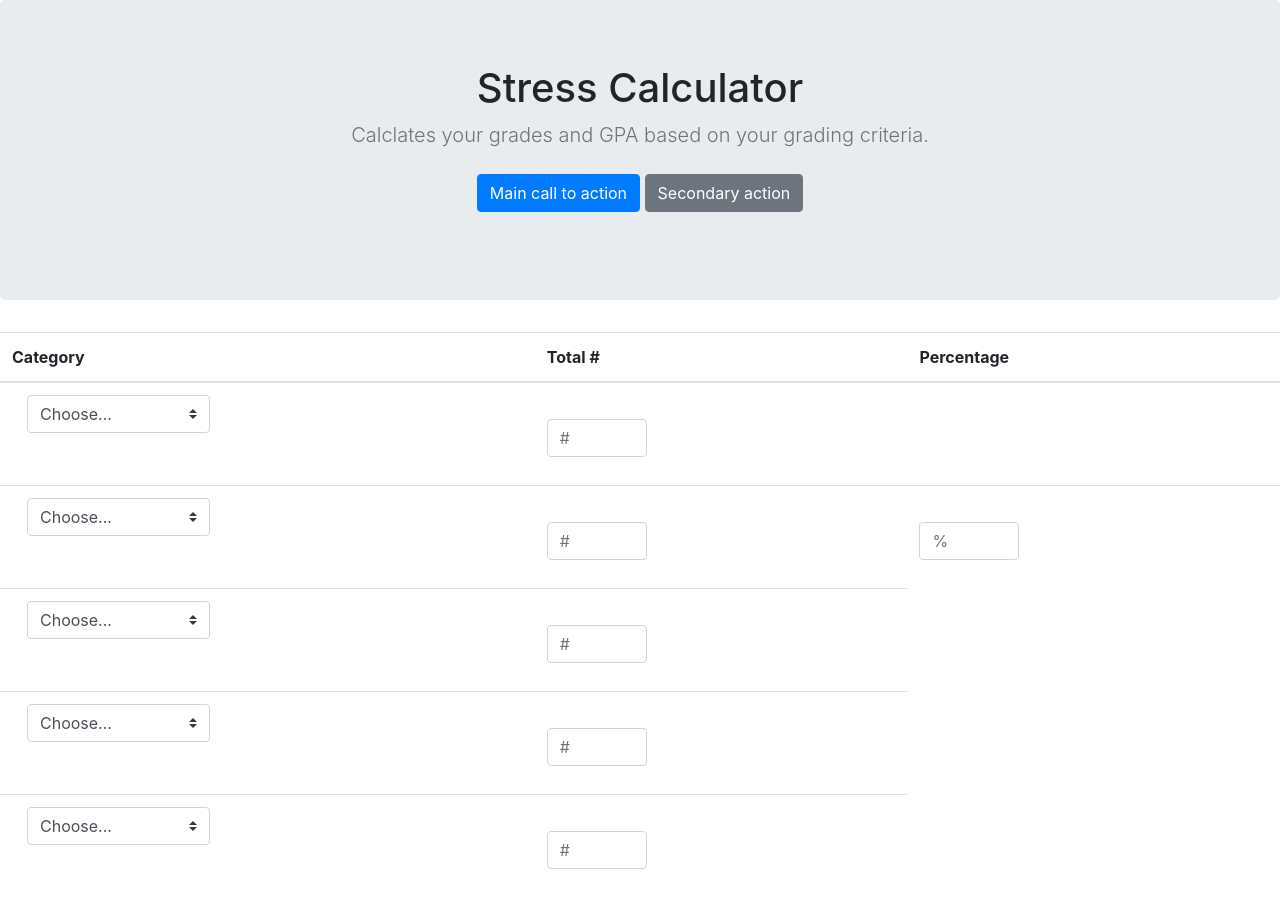
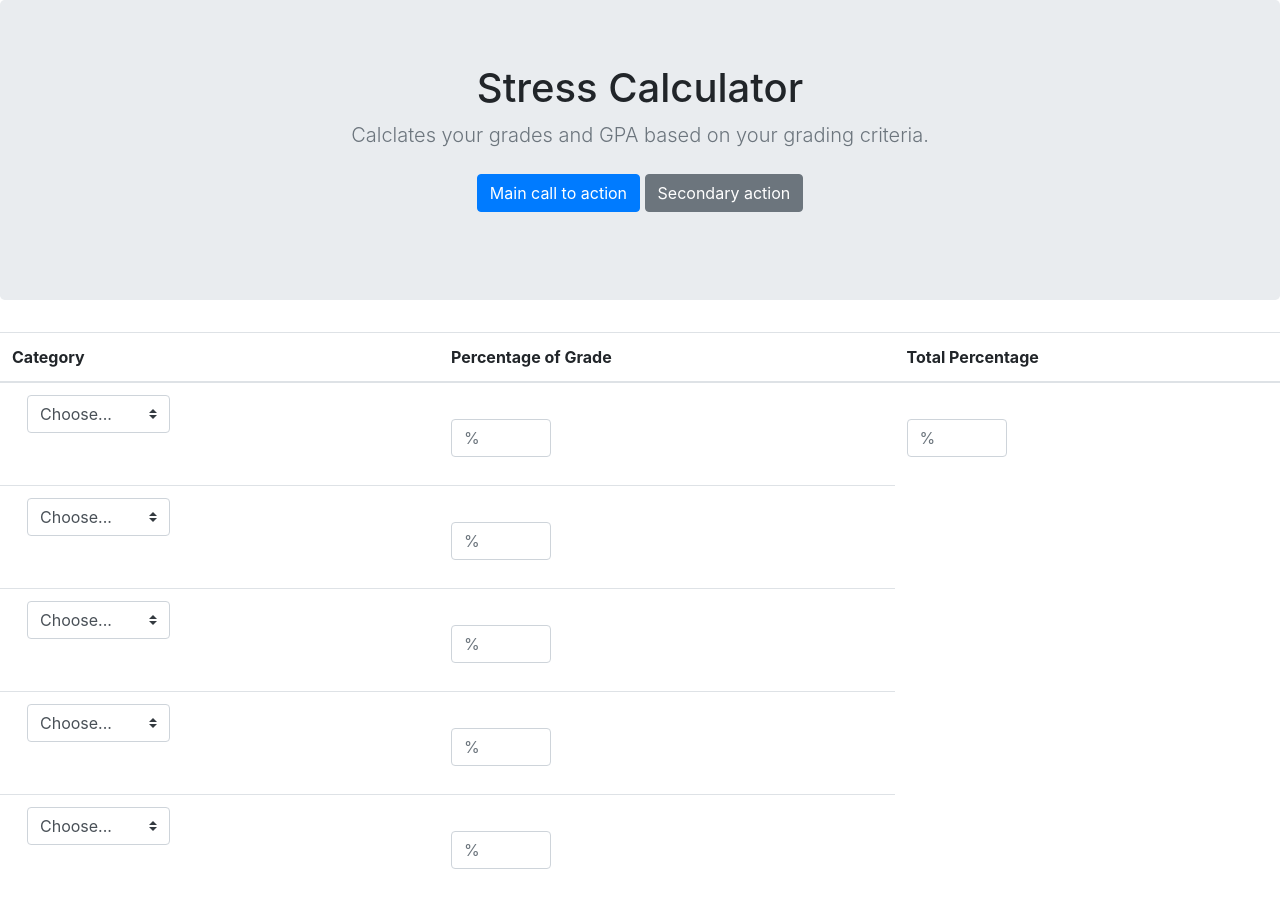
Before and after one commit to sarora324/grades, a Flask app: page / in a window 1280 px wide. Run offline with Flask 2, Linux system fonts and the light colour scheme; some libraries are stand-ins or nearby versions.

Commit message:
Ian changes
asfa

```diff
--- a/wimbeldon_serve/templates/homepage.html
+++ b/wimbeldon_serve/templates/homepage.html
@@ -31,8 +31,8 @@
     <thead>
     <tr>
       <th scope="col">Category</th>
-      <th scope="col">Total #</th>
-      <th scope="col">Percentage</th>
+      <th scope="col">Percentage of Grade</th>
+      <th scope="col">Total Percentage</th>
 
     </tr>
     </thead>
```
Also changed, not shown: other parts of wimbeldon_serve/templates/homepage.html (+12 -14 lines).
